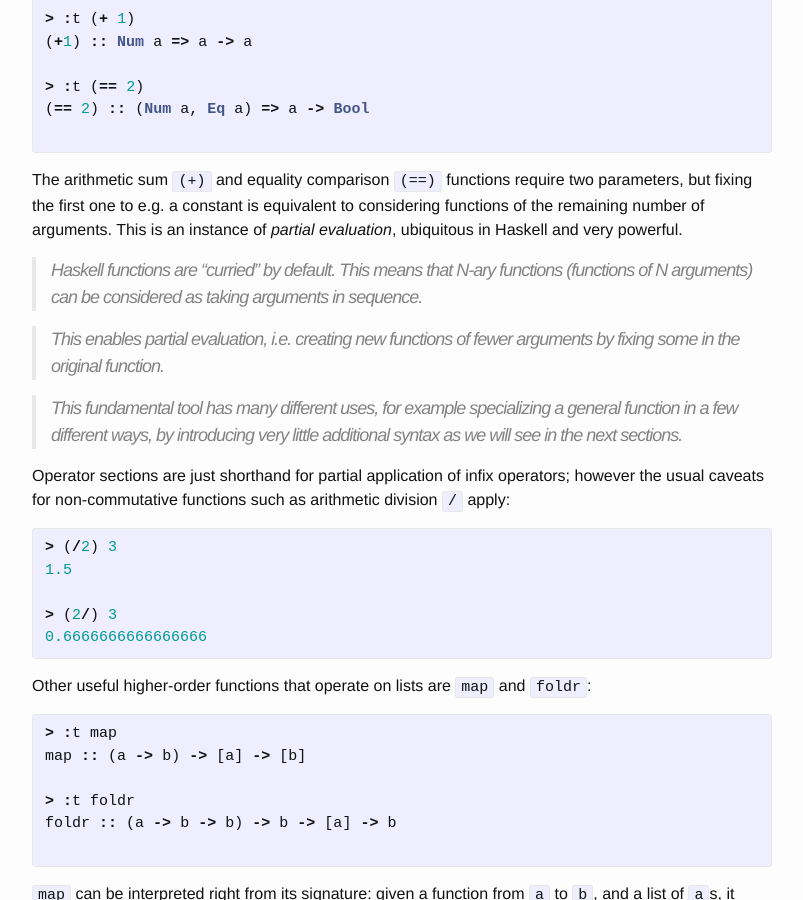
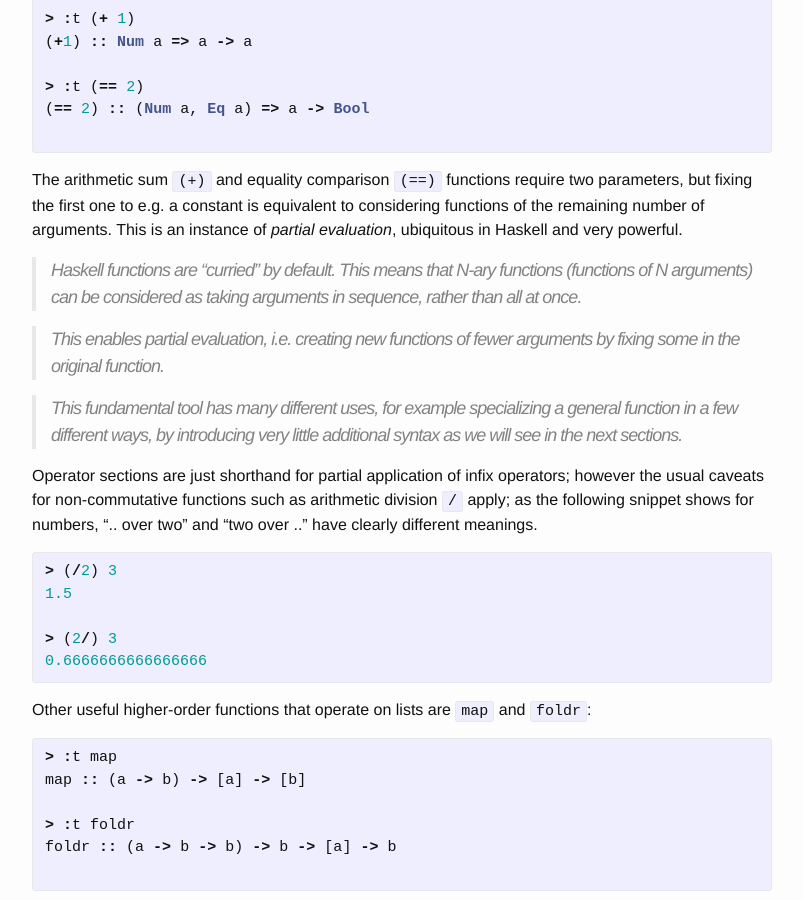
Before and after one commit to ocramz/ocramz.github.io, a Jekyll site: the page built from _posts/2015-08-21-haskell-tut-v1.markdown, in a window 1280 px wide and 900 px high, scrolled down 3669 px. Shown: the whole window, without its empty margins (238-1041 px from the left). Built offline with Jekyll 4.4.1, drawn with Linux system fonts in a browser that asks for light colours; Markdown is read by kramdown in place of the engine named in the settings; formulas are drawn with MathJax 3; some of the changed text lies outside the part shown.

Commit message:
blog update

```diff
--- a/_posts/2015-08-21-haskell-tut-v1.markdown
+++ b/_posts/2015-08-21-haskell-tut-v1.markdown
@@ -161,13 +161,13 @@ The following examples should clarify the idea:
 The arithmetic sum `(+)` and equality comparison `(==)` functions require two parameters, but fixing the first one to e.g. a constant is equivalent to considering functions of the remaining number of arguments. This is an instance of _partial evaluation_, ubiquitous in Haskell and very powerful.
 
 
-> Haskell functions are "curried" by default. This means that N-ary functions (functions of N arguments) can be considered as taking arguments in sequence.
+> Haskell functions are "curried" by default. This means that N-ary functions (functions of N arguments) can be considered as taking arguments in sequence, rather than all at once.
 
 > This enables _partial evaluation_, i.e. creating new functions of fewer arguments by fixing some in the original function.
 
 > This fundamental tool has many different uses, for example specializing a general function in a few different ways, by introducing very little additional syntax as we will see in the next sections.
 
-Operator sections are just shorthand for partial application of infix operators; however the usual caveats for non-commutative functions such as arithmetic division `/` apply:
+Operator sections are just shorthand for partial application of infix operators; however the usual caveats for non-commutative functions such as arithmetic division `/` apply; as the following snippet shows for numbers, ".. over two" and "two over .." have clearly different meanings.
 
 {% highlight haskell %}
 > (/2) 3
```
Also changed, not shown: other parts of _posts/2015-08-21-haskell-tut-v1.markdown (+1 -1 lines), 2 other files.
